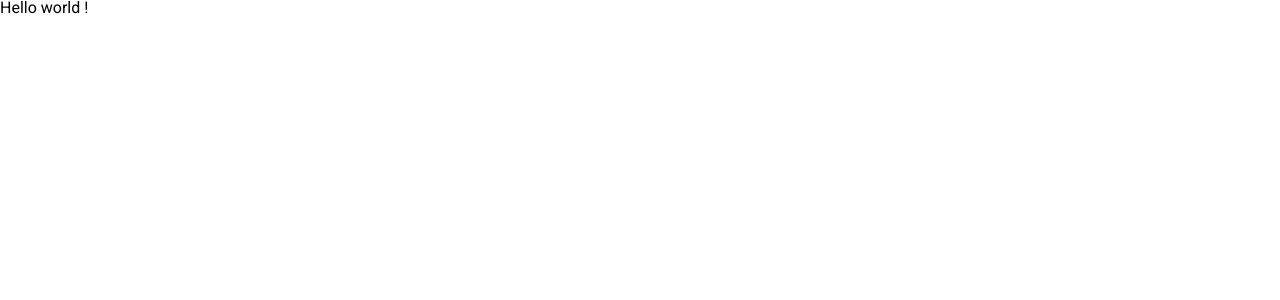
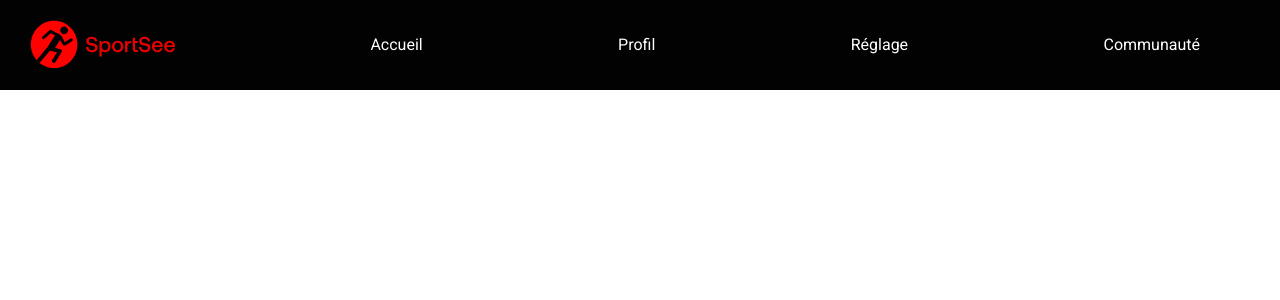
Before and after one commit to maxime-rl/maxime-robil-lepretre_12_06092021, a React (Create React App) app: page / in a window 1280 px wide. Shown: the top 300 px of the page. Built offline with nearby package versions, Linux system fonts and the light colour scheme.

Commit message:
feat: add NavTopBar component with styles

```diff
--- a/src/App/App.jsx
+++ b/src/App/App.jsx
@@ -1,5 +1,7 @@
+import { NavTopBar } from "../components";
+
 function App() {
-  return <div>Hello world !</div>;
+  return <NavTopBar />;
 }
 
 export default App;
--- /dev/null
+++ b/src/components/Navs/NavTopBar/NavTopBar.jsx
@@ -0,0 +1,102 @@
+import React from "react";
+import styled from "styled-components";
+import logo from "../../../assets/logo.svg";
+import { variablesStyle } from "../../../utils/styles/variables";
+
+export default function NavBar() {
+  return (
+    <Nav aria-label="Global de l'application">
+      <Ul>
+        <Li>
+          <A href="/#">
+            <Img src={logo} alt="logo SportSee" />
+          </A>
+        </Li>
+        <Li>
+          <a href="/#">Accueil</a>
+        </Li>
+        <Li>
+          <a href="/#">Profil</a>
+        </Li>
+        <Li>
+          <a href="/#">Réglage</a>
+        </Li>
+        <Li>
+          <a href="/#">Communauté</a>
+        </Li>
+      </Ul>
+    </Nav>
+  );
+}
+
+const Nav = styled.nav`
+  grid-area: nav-bar;
+  position: sticky;
+  top: 0;
+  z-index: 10;
+  width: 100%;
+  background: ${variablesStyle.colorBlack};
+  @media (min-width: 560px) {
+    display: flex;
+    justify-content: center;
+    align-items: center;
+    min-height: 75px;
+  }
+  @media (min-width: 1024px) {
+    min-height: 90px;
+  }
+`;
+
+const Ul = styled.ul`
+  display: flex;
+  flex-direction: column;
+  justify-content: center;
+  align-items: center;
+  padding: 20px 15px 20px 15px;
+  height: 100%;
+  color: ${variablesStyle.colorWhite};
+  background: ${variablesStyle.colorBlack};
+  @media (min-width: 560px) {
+    flex-direction: row;
+    justify-content: space-between;
+    padding: 0 15px;
+    width: 100%;
+  }
+  @media (min-width: 1024px) {
+    padding: 0 30px;
+  }
+`;
+
+const Li = styled.li`
+  padding: 0 0 10px 0;
+  &:first-child {
+    padding: 0 0 20px 0;
+    @media (min-width: 560px) {
+      padding: 0;
+    }
+  }
+  @media (min-width: 560px) {
+    padding: 0;
+  }
+  &:last-child {
+    @media (min-width: 768px) {
+      padding: 0 25px 0 0;
+    }
+    @media (min-width: 1024px) {
+      padding: 0 50px 0 0;
+    }
+  }
+`;
+
+const A = styled.a`
+  display: flex;
+  align-items: center;
+  justify-content: center;
+`;
+
+const Img = styled.img`
+  width: 115px;
+  @media (min-width: 1024px) {
+    width: 145px;
+  }
+`;
--- /dev/null
+++ b/src/components/index.js
@@ -0,0 +1 @@
+export { default as NavTopBar } from "./Navs/NavTopBar/NavTopBar";
```
Also changed, not shown: src/assets/logo.svg (added).
